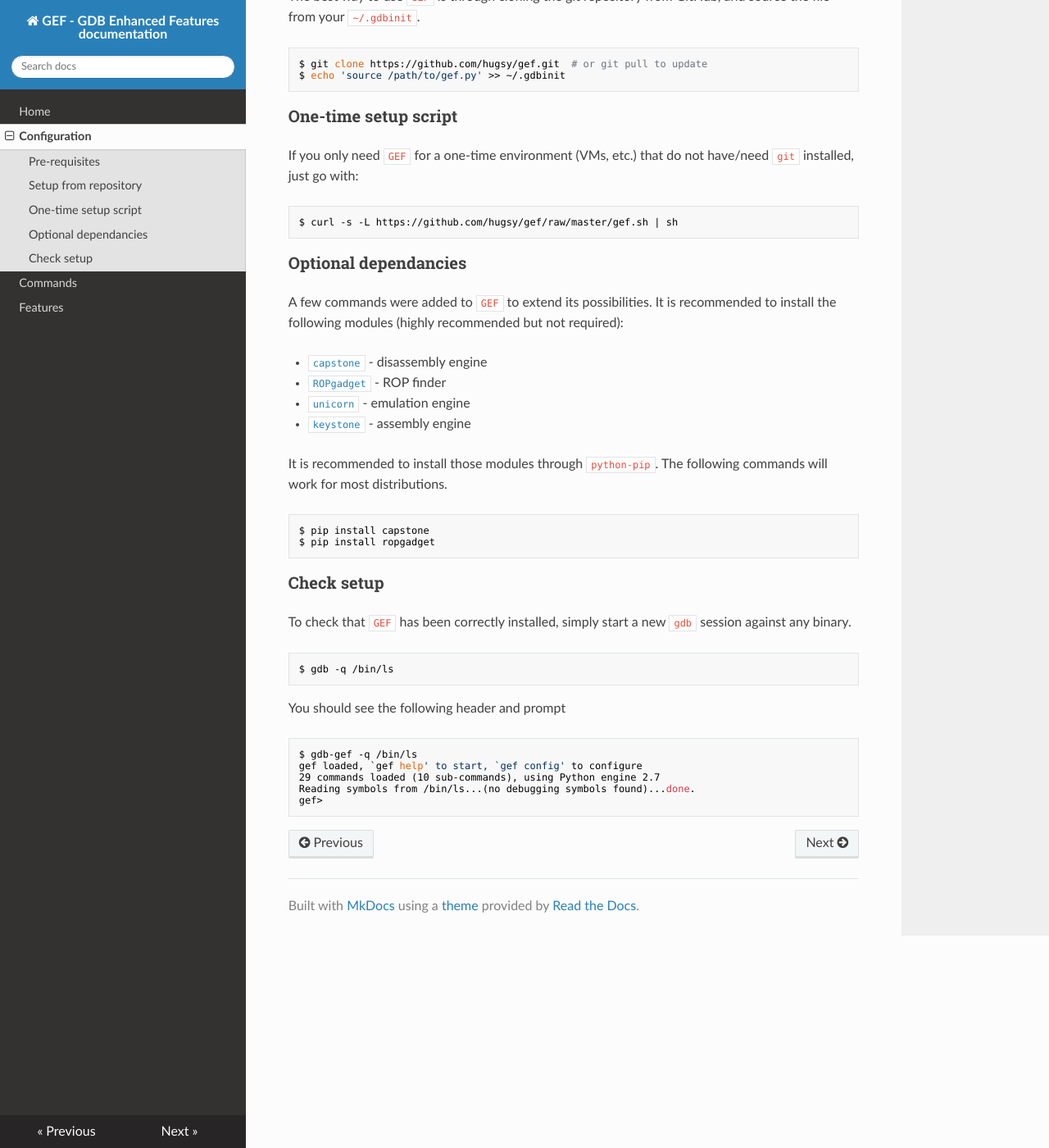
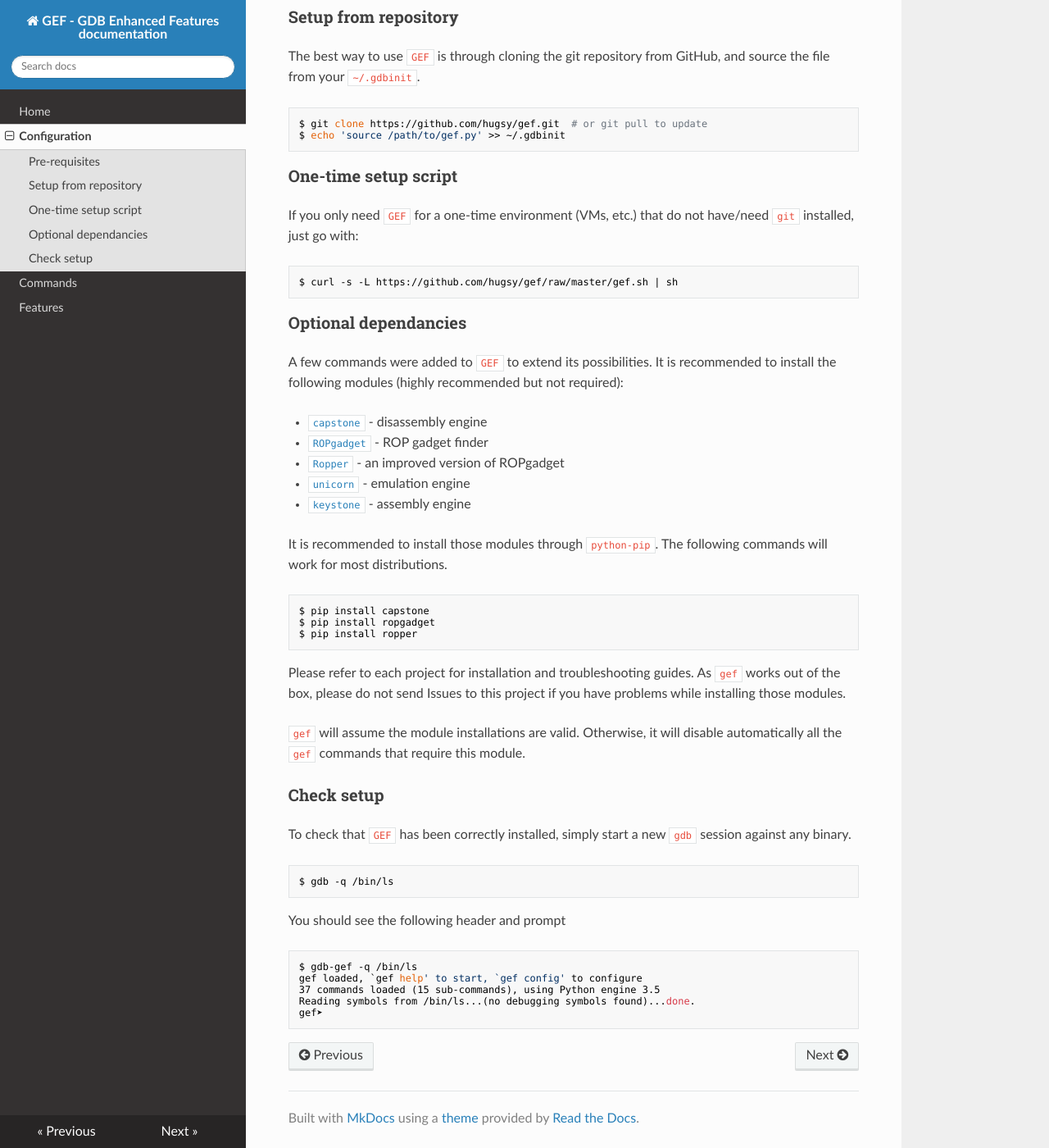
Before and after one commit to hugsy/gef, an MkDocs documentation site: the page built from docs/config.md, in a window 1280 px wide and 1400 px high, scrolled down 712 px. Shown: the whole window at 82% size. Built offline with MkDocs 1.6.1, drawn with Linux system fonts in a browser that asks for light colours; nearby versions of some CDN libraries; old or Windows-style settings are respelled for this version of MkDocs; some of the changed text lies outside the part shown.

Commit message:
Update config.md

````diff
--- a/docs/config.md
+++ b/docs/config.md
@@ -1,4 +1,8 @@
 ## Install GEF
+
+There is __*NO mandatory*__ dependency to have `gef` running contrarily to other projects.
+A simple recent GDB compiled with Python scripting support will do.
+
 
 ### Pre-requisites
 Only [GDB 7.x+](https://www.gnu.org/s/gdb) is required. It must compiled with
@@ -50,7 +54,8 @@
 recommended to install the following modules (highly recommended but not required):
 
 - [`capstone`](https://github.com/aquynh/capstone) - disassembly engine
-- [`ROPgadget`](https://github.com/JonathanSalwan/ROPgadget) - ROP finder
+- [`ROPgadget`](https://github.com/JonathanSalwan/ROPgadget) - ROP gadget finder
+- [`Ropper`](https://github.com/sashs/Ropper) - an improved version of  ROPgadget
 - [`unicorn`](https://github.com/unicorn-engine/unicorn) - emulation engine
 - [`keystone`](https://github.com/keystone-engine/keystone) - assembly engine
 
@@ -59,7 +64,12 @@
 ```bash
 $ pip install capstone
 $ pip install ropgadget
+$ pip install ropper
 ```
+
+Please refer to each project for installation and troubleshooting guides. As `gef` works out of the box, please do not send Issues to this project if you have problems while installing those modules.
+
+`gef` will assume the module installations are valid. Otherwise, it will disable automatically all the `gef` commands that require this module.
 
 
 ### Check setup
@@ -74,7 +84,7 @@
 ```bash
 $ gdb-gef -q /bin/ls
 gef loaded, `gef help' to start, `gef config' to configure
-29 commands loaded (10 sub-commands), using Python engine 2.7
+37 commands loaded (15 sub-commands), using Python engine 3.5
 Reading symbols from /bin/ls...(no debugging symbols found)...done.
-gef>
+gef➤
 ```
````
